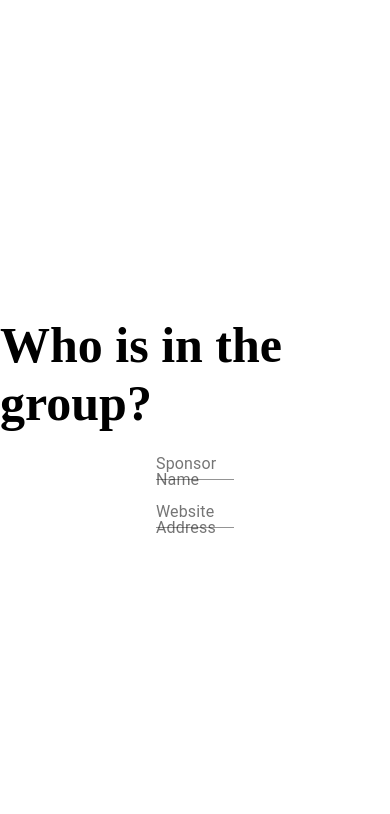
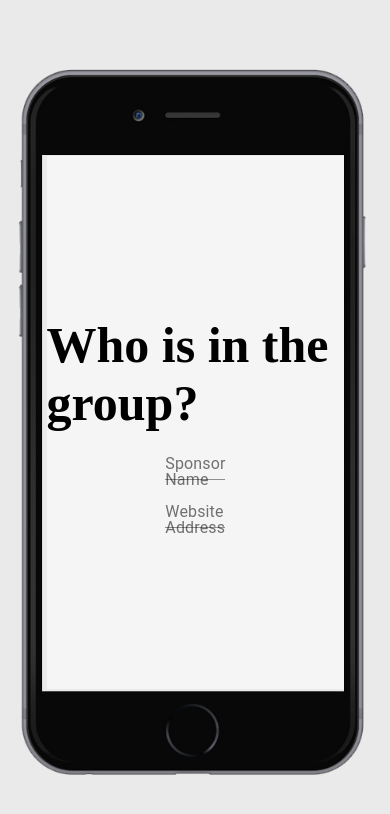
Before and after one commit to nicseve/MANY_Static, a React (Create React App) app: page /whoGroup in a window 390 px wide. Shown: the top 814 px of the page. Built offline with nearby package versions, Linux system fonts and the light colour scheme; the HTML template or start-up script is replaced by a standard one.

Commit message:
Redesigned whoGroup page to have iPhone frame

```diff
--- a/src/components/iPhoneFrame.js
+++ b/src/components/iPhoneFrame.js
@@ -9,7 +9,7 @@ const IphoneFrameStyled = styled.img`
   position: absolute;
   max-height: 750px
 }`
-{/*The iPhone frame is fixed to avoid resizing with the viewport*/}
+{/*The iPhone frame is fixed to avoid resizing with the viewport. This limits accessibility and cross-device supportability.*/}
 const IphoneFrame = () => {
     return <IphoneFrameStyled src={iphone}
                               alt={'iPhone frame'}/>
--- a/src/pages/whoGroup.js
+++ b/src/pages/whoGroup.js
@@ -1,20 +1,18 @@
 import React from 'react';
 import * as typographyStyles from "../styles/typography";
-import {TextField,Grid, Button} from '@material-ui/core'
-import {makeStyles} from "@material-ui/core/styles";
-
-const useStyles = makeStyles({
-    button: {
-        textTransform: "none",
-        paddingRight:170
-    }
-});
-
-function WhoGroup (){
+import {TextField, Grid, Button} from '@material-ui/core'
+import {NavigationButton, ManyLogo, IphoneFrame, ContainerDiv, PageGrid} from "../components/index";
 
 
+function WhoGroup() {
     return (
-        <div style={{display: 'flex', justifyContent: 'center', alignItems: 'center', height: '100vh'}}>
+        <ContainerDiv>
+            <IphoneFrame/>
+            <PageGrid
+                container
+                direction="column"
+                justify="center"
+                alignItems="center">
                 <Grid
                     container
                     direction="column"
@@ -47,7 +45,9 @@ function WhoGroup (){
                         {/*</Button>*/}
                     </label>
                 </Grid>
-        </div>
+                {/*</div>*/}
+            </PageGrid>
+        </ContainerDiv>
     )
         ;
 }
```
Lines whose indentation alone changed are shown as unchanged.
